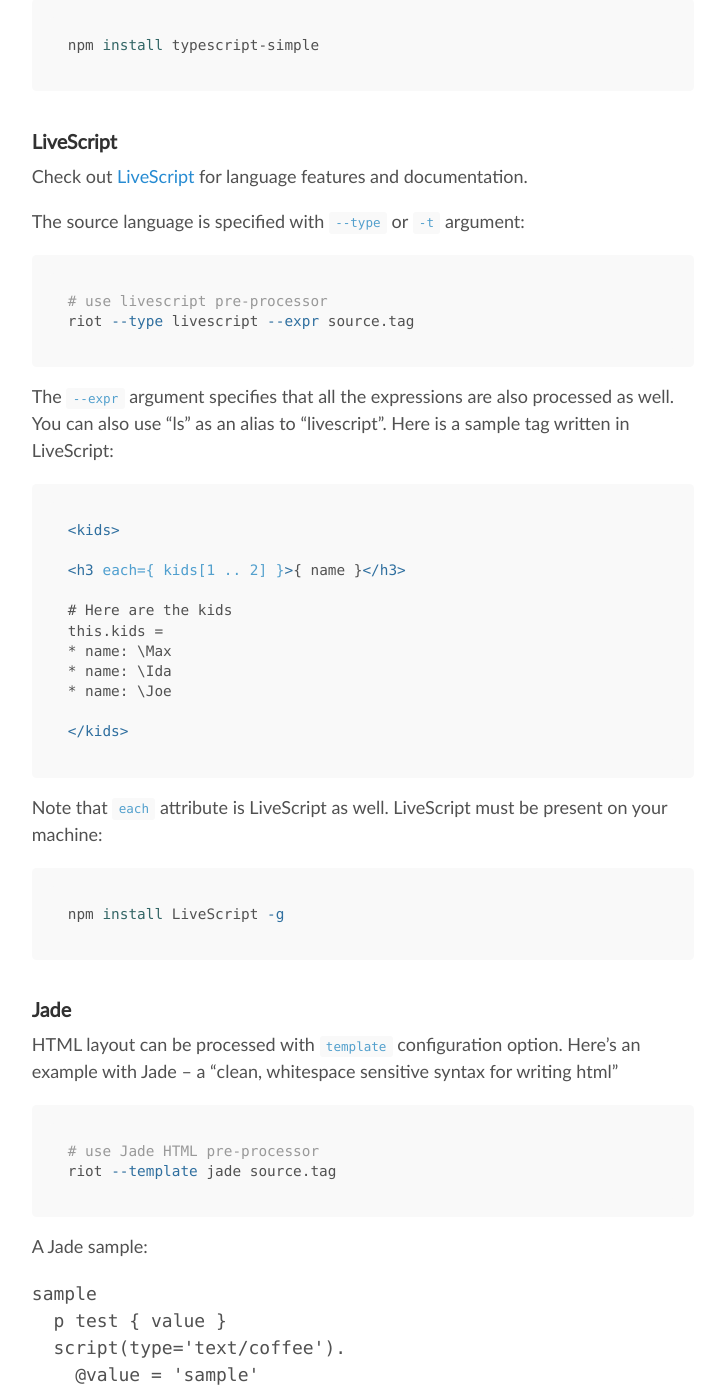
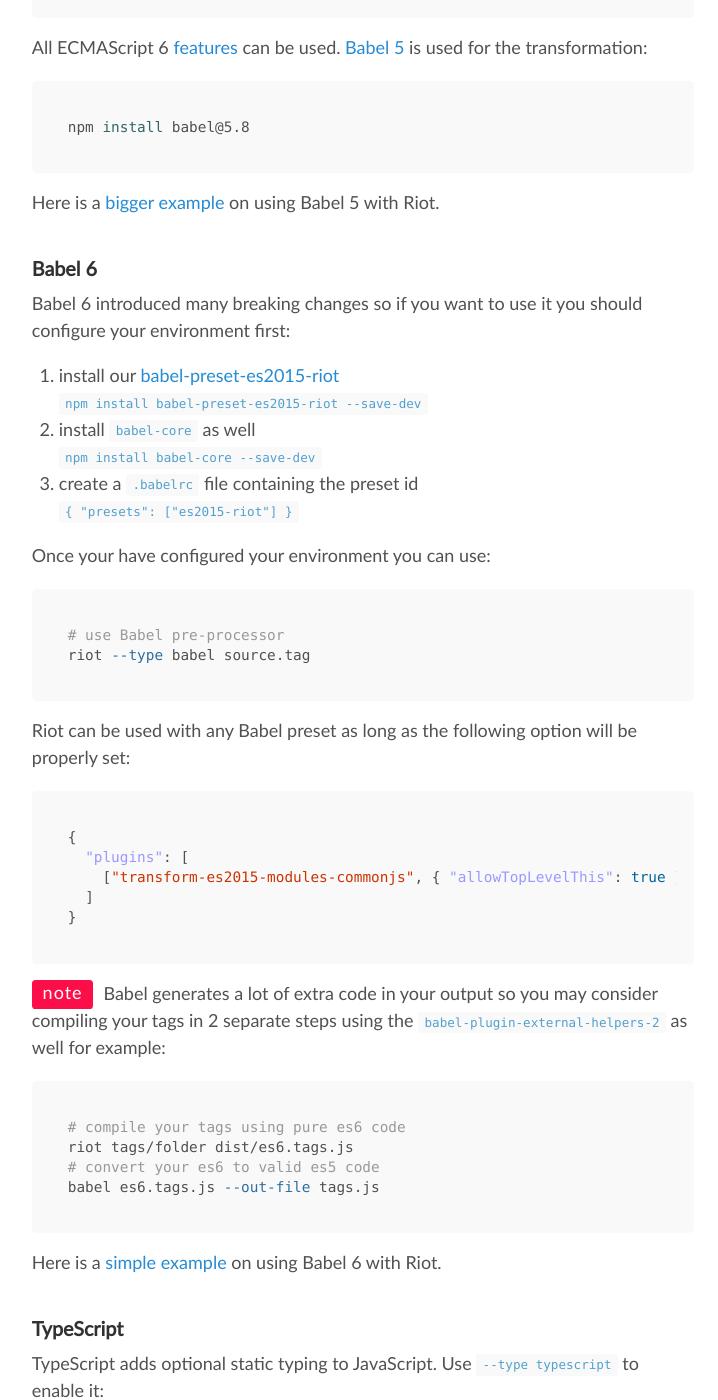
Before and after one commit to riot/riot.github.io, a Jekyll site: the page built from guide/compiler.md, in a window 1280 px wide and 1400 px high, scrolled down 6904 px. Shown: the whole window, without its empty margins (277-995 px from the left). Built offline with Jekyll 4.4.1, drawn with Linux system fonts in a browser that asks for light colours; nearby versions of some CDN libraries; Markdown is read by kramdown in place of the engine named in the settings; some of the changed text lies outside the part shown.

Commit message:
added: release notes

````diff
--- a/_config.yml
+++ b/_config.yml
@@ -35,48 +35,48 @@
   email:             hello.riotjs@gmail.com
 
 # Custom vars
-major_version:       11
+major_version:       12
 minor_version:       2.3
 
-version:             2.3.11
-release_date:        November 22
-version_slurp:       A more advanced compiler
+version:             2.3.12
+release_date:        December 13
+version_slurp:       Multi transclusion and raw markup via template engine
 repo:                https://github.com/riot/riot
 
 # Vars needed for the compare.md page
 
-size_min:            18.00
-riot_route_size_min: 2.93
+size_min:            20.00
+riot_route_size_min: 3.32
 
 polymer:
-  size:    112.00
+  size:    183.00 # 118 + 48 + 17
   version: 1.2.1
 
 webcomponents:
-  size:    117.00
-  version: 0.7.15
+  size:    118.00
+  version: 0.7.19
 
-polymer_and_webcomponents_size: 229 # 112 + 117
+polymer_and_webcomponents_size: 301 # 183 + 118
 
 react:
-  size:    135.00
-  version: 0.14.1
+  size:    136.00
+  version: 0.14.3
 
 react_router:
-  size:    36.00
-  version: 0.13.4
+  size:    48.00
+  version: 1.0.2
 
 react_mini_router:
-  size:    7.98
-  version: 1.1.7
+  size:    9.91
+  version: 2.0.0
 
 
 # precalculated round values because of {{round}} liquid filter bug
 compare:
-  react: 8 # react.size / size_min
-  react_router_vs_riot_router: 12 # react_router.size / riot_route_size_min
-  react_mini_router_vs_riot_router: 12 # react_router.size / riot_route_size_min
-  polymer_and_webcomponents: 13 # polymer_and_webcomponents_size / size_min
+  react: 7 # react.size / size_min
+  react_router_vs_riot_router: 14 # react_router.size / riot_route_size_min
+  react_mini_router_vs_riot_router: 3 # react_router.size / riot_route_size_min
+  polymer_and_webcomponents: 15 # polymer_and_webcomponents_size / size_min
 
 # Languages
 translations:
--- a/guide/compiler.md
+++ b/guide/compiler.md
@@ -149,13 +149,50 @@
 riot --ext html
 ```
 
+### ES6 Config file
+
+You can use a config file to store and configure easily all your riot-cli options
+and create your custom parsers
+
+``` sh
+riot --config riot.config
+```
+
+The riot `riot.config.js` file:
+
+```js
+export default {
+  from: 'tags/src',
+  to: 'tags/dist',
+  // files extension
+  ext: 'foo'
+  // html parser
+  template: 'foo',
+  // js parser
+  type: 'baz',
+  // css parser
+  style: 'bar'
+  parsers: {
+    html: {
+      foo: (html, opts, url) => require('foo').compile(html)
+    },
+    css: {
+      bar: (tagName, css, opts, url) => require('bar').compile(css)
+    },
+    js: {
+      baz: (js, opts, url) => require('baz').compile(js)
+    }
+  }
+}
+```
+
 
 ### Node module
 
 ``` javascript
 var riot = require('riot')
 
-var js = riot.compile(source_string)
+var js = riot.compile(source_string, options, url)
 ```
 
 The compile function takes a string and returns a string.
@@ -237,13 +274,49 @@
 </test>
 ```
 
-All ECMAScript 6 [features](https://github.com/lukehoban/es6features) can be used. [Babel](https://babeljs.io/) is used for the transformation:
+All ECMAScript 6 [features](https://github.com/lukehoban/es6features) can be used. [Babel 5](https://babeljs.io/) is used for the transformation:
 
 ``` sh
-npm install babel
+npm install babel@5.8
 ```
 
-Here is a [bigger example](https://github.com/txchen/feplay/tree/gh-pages/riot_babel) on using Babel with Riot.
+Here is a [bigger example](https://github.com/txchen/feplay/tree/gh-pages/riot_babel) on using Babel 5 with Riot.
+
+### Babel 6
+
+Babel 6 introduced many breaking changes so if you want to use it you should configure your environment first:
+
+ 1. install our [babel-preset-es2015-riot](https://github.com/riot/babel-preset-es2015-riot)<br /> `npm install babel-preset-es2015-riot --save-dev`
+ 2. install `babel-core` as well <br /> `npm install babel-core --save-dev`
+ 3. create a `.babelrc` file containing the preset id<br /> `{ "presets": ["es2015-riot"] }`
+
+Once your have configured your environment you can use:
+
+``` sh
+# use Babel pre-processor
+riot --type babel source.tag
+```
+
+Riot can be used with any Babel preset as long as the following option will be properly set:
+
+```json
+{
+  "plugins": [
+    ["transform-es2015-modules-commonjs", { "allowTopLevelThis": true }]
+  ]
+}
+```
+
+<span class="tag red">note</span> Babel generates a lot of extra code in your output so you may consider compiling your tags in 2 separate steps using the `babel-plugin-external-helpers-2` as well for example:
+
+``` sh
+# compile your tags using pure es6 code
+riot tags/folder dist/es6.tags.js
+# convert your es6 to valid es5 code
+babel es6.tags.js --out-file tags.js
+```
+
+Here is a [simple example](https://github.com/GianlucaGuarini/riot-preset-babel-test) on using Babel 6 with Riot.
 
 ### TypeScript
 
````
Also changed, not shown: other parts of guide/compiler.md (+2 -2 lines), api/index.md (+20 -19 lines), guide/index.md (+12 -12 lines), release-notes.md (+8 -7 lines).
